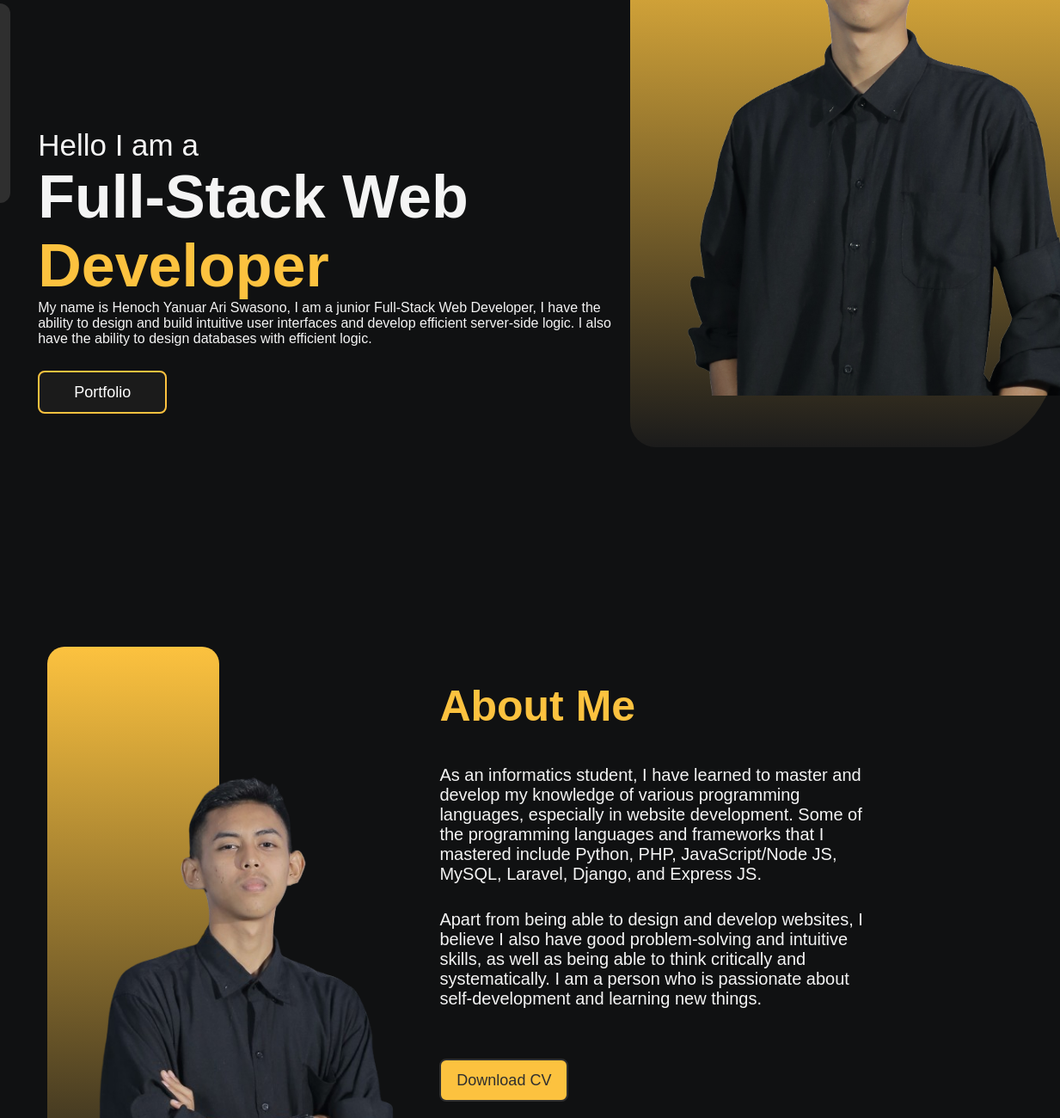
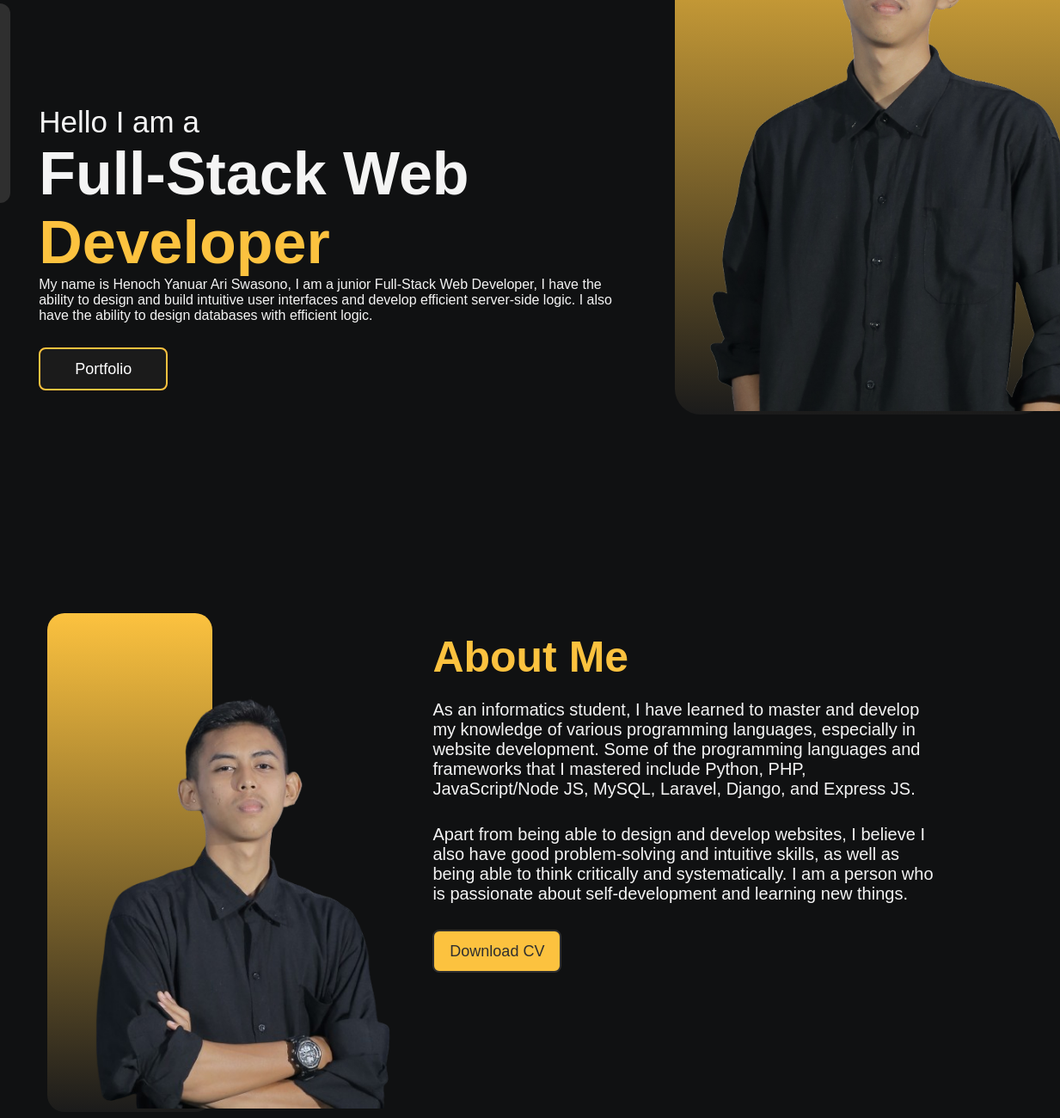
Before and after one commit to HenochYanuar/HenochYanuar.github.io, a plain HTML site: page index.html in a window 1280 px wide. Shown: the part 280-1580 px from the top of the page at 86% size, 47-1280 px from the left. Drawn offline with Linux system fonts and the light colour scheme.

Commit message:
update layout

```diff
--- a/dist/css/style.css
+++ b/dist/css/style.css
@@ -3,7 +3,6 @@
   padding: 0;
   box-sizing: border-box;
   font-family: "poppins", sans-serif;
-  /* border: 1px solid red !important; */
 }
 
 html {
@@ -65,22 +64,21 @@ main .home-page,
   flex-direction: row;
   position: relative;
   z-index: 1;
-  max-height: 100vh;
+  max-height: 93vh;
   width: 100%;
-  margin-bottom: 80px;
+  margin-bottom: 10%;
   overflow: hidden;
 }
 
 main .home-page .home-text {
   display: flex;
   flex-direction: column-reverse;
-  flex: 50%;
-  max-width: 900px;
+  max-width: 65%;
 }
 
 main .home-page .home-text .text-box {
-  margin: 0 0 8% 12%;
-  max-width: 900px;
+  margin-left: 12%;
+  max-width: 90%;
   color: rgb(244, 244, 244);
 }
 
@@ -118,38 +116,40 @@ main .home-page .home-text .text-box {
 .home-hero-bg,
 .about-hero-bg {
   display: flex;
-  flex: 1;
   background: linear-gradient(to top, #1b1b1b, #fcc23f);
   align-items: center;
   justify-content: center;
-  width: auto;
 }
 
 .home-hero-bg {
-  margin: 100px 0px 50px 20px;
-  border-radius: 20% 30px;
+  margin: 5% 0 0 5%;
+  max-width: 35%;
+  border-radius: 50px 30px;
 }
 
 .home-hero-bg .hero-box img {
   max-width: 500px;
-  margin-bottom: 110px;
+}
+
+main .about-page {
+  max-height: 100vh;
 }
 
 main .about-page .about-hero-bg {
-  margin: 8%;
-  min-width: 200px;
-  height: 85vh;
+  margin: 8% 8% 0 8%;
+  min-width: 15%;
+  max-width: 35%;
   border-radius: 20px;
 }
 
 .about-hero-bg img {
-  margin: 25% 0 8% 30%;
+  margin: 16% 0 0 30%;
   width: 400px;
 }
 
 main .about-page .text-box {
-  margin: 8% 8% 8% 12%;
-  max-width: 900px;
+  margin: 8% 0 0 12%;
+  max-width: 65%;
   color: rgb(244, 244, 244);
 }
 
@@ -160,7 +160,7 @@ main .about-page .text-box {
   color: #fcc23f;
   font-weight: 600;
   font-size: 50px;
-  margin: 40px 0;
+  margin: 3% 0;
 }
 
 .about-page .text-box p {
@@ -177,7 +177,6 @@ main .about-page .text-box {
   height: 50px;
   width: 150px;
   border-radius: 8px;
-  margin: 28px 0;
   transition: 0.5s;
   border: 2px solid #2f2f2f;
 }
@@ -263,7 +262,7 @@ main .contact-page {
   flex-direction: column;
   height: auto;
   width: 100%;
-  margin: 0 0 100px 0;
+  margin-bottom: 4%;
   padding: 0 2rem 2rem 2rem;
 }
 
@@ -285,7 +284,7 @@ main .services-page .services-content .services-box {
   justify-content: center;
   margin: 0 1% 0 6%;
   width: 25%;
-  height: 400px;
+  height: auto;
   color: rgb(244, 244, 244);
   border-radius: 5%;
   outline: 3px solid #fcc23f;
@@ -344,7 +343,6 @@ main .portofolio-page .portofolio-content .project-box {
 main .portofolio-page .portofolio-content .project-box .image-container {
   flex: 1 1 calc(50% - 1rem);
   max-width: calc(50% - 1rem);
-  height: auto;
   border-radius: 10px;
   object-fit: cover;
   transition: all 0.5s ease-in-out;
@@ -385,24 +383,28 @@ main .portofolio-page .portofolio-content .project-box .image-container img {
   opacity: 1;
 }
 
+.sertificate-box {
+  height: 500px;
+}
+
 .sertificate-box .row-image {
   overflow: hidden;
-  flex: 1;
   max-width: 85%;
+  height: 500px;
   margin: 0 auto;
 }
 
 main .portofolio-page .portofolio-content .sertificate-box .row-image .wrap {
   display: grid;
   grid-auto-flow: column;
-  grid-auto-columns: 70vh;
+  grid-auto-columns: 45%;
   justify-content: stretch;
   margin-top: 10%;
   animation: slide 50s linear infinite;
 }
 
 main .portofolio-page .portofolio-content .sertificate-box .row-image .wrap img {
-  height: 46vh;
+  height: 60%;
   margin: 10px auto;
   border-radius: 15px;
   object-fit: cover;
@@ -410,13 +412,14 @@ main .portofolio-page .portofolio-content .sertificate-box .row-image .wrap img
 
 @keyframes slide {
   to {
-    translate: calc(-8 * 50vh);
+    translate: calc(-8 * 38%);
   }
 }
 
 main .contact-page .contact-content {
   display: flex;
   flex-direction: row;
+  height: auto;
 }
 
 main .contact-page .contact-content .my-contact {
@@ -523,3 +526,33 @@ footer p {
   color:#fcc23f;
   font-size: 20px;
 }
+
+/* 1280 px x 800 px */
+
+/* @media only screen and (max-width: 1280px) {
+
+  main .services-page .services-content .services-box {
+    margin: 0 1% 0 5%;
+    width: 30%;
+    height: auto;
+  }
+
+  main .portofolio-page .portofolio-content .sertificate-box .row-image .wrap img {
+    height: 58%;
+  }
+} */
+
+/* Smartphones (portrait and landscape) */
+@media only screen and (max-width: 767px) {
+  /* CSS styles */
+}
+
+/* Tablets (portrait) */
+@media only screen and (min-width: 767px) and (max-width: 1024px) {
+  /* CSS styles */
+}
+
+/* Desktops and laptops */
+@media only screen and (min-width: 1024px) {
+  /* CSS styles */
+}
```
